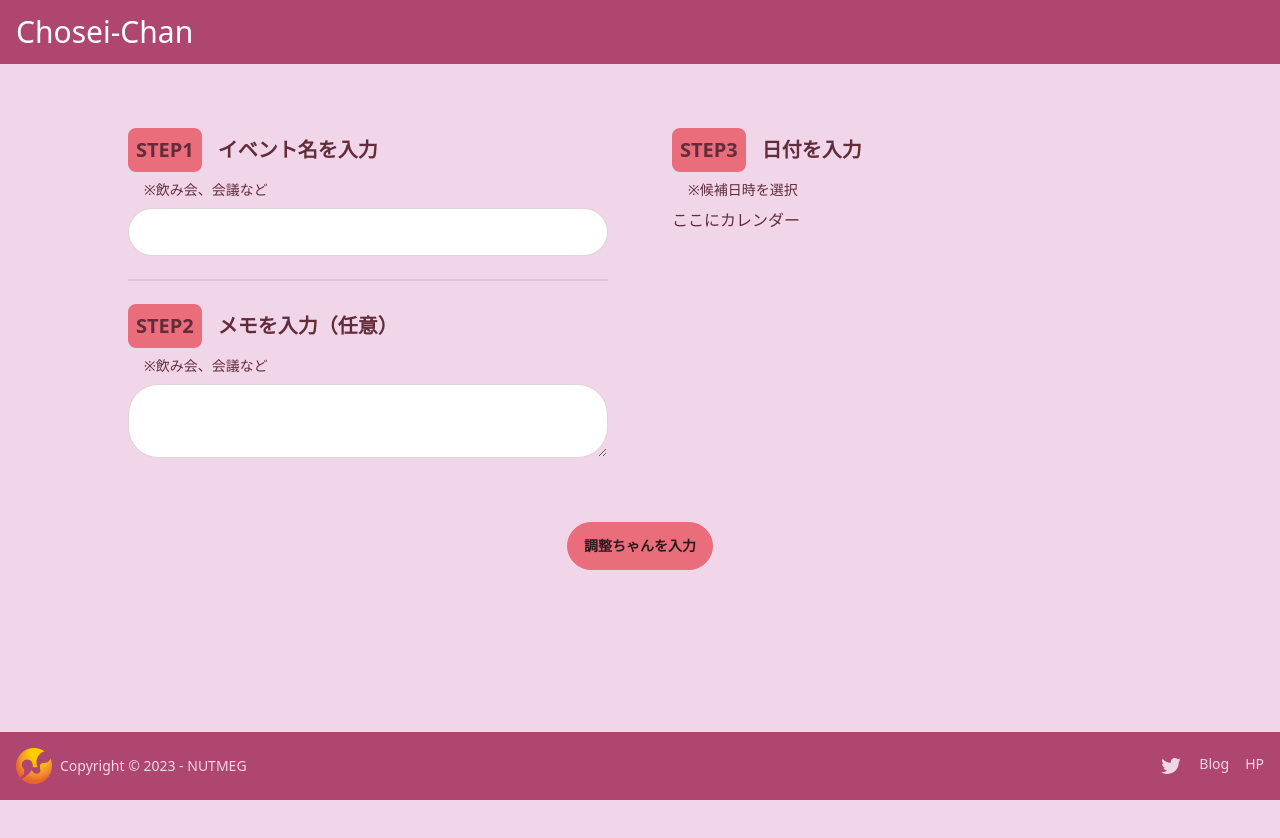
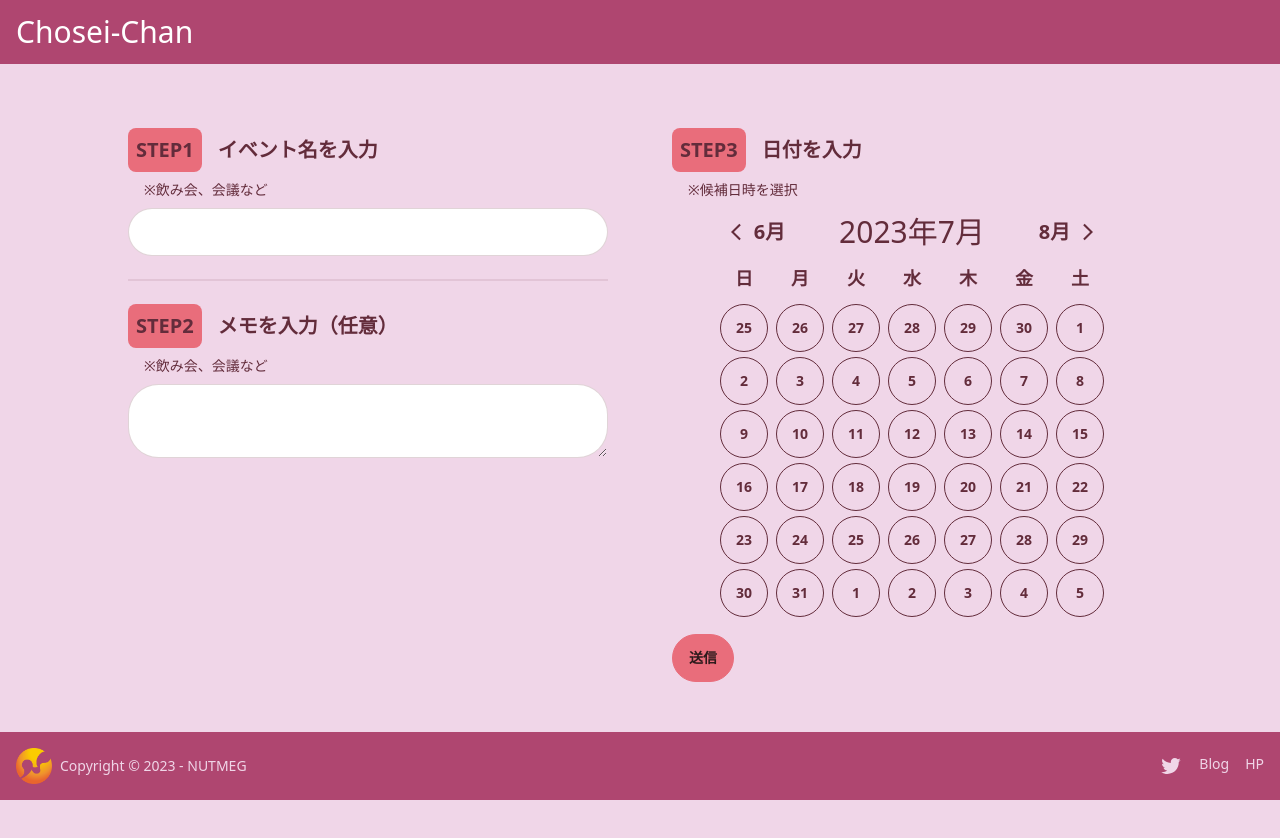
Before and after one commit to NUTFes/chosei-chan, a Next.js app: page / in a window 1280 px wide. Shown: the top 838 px of the page. Before the commit the page ends 800 px from the top, so only its background shows below. Built offline with nearby package versions, Linux system fonts and the light colour scheme.

Commit message:
[fix]カレンダーの追加とレスポンシブ対応

```diff
--- a/src/components/screen/Calender/Calender.tsx
+++ b/src/components/screen/Calender/Calender.tsx
@@ -54,21 +54,27 @@ const Calendar: React.FC<CalenderProps> = ({ onChange }) => {
   }
 
   return (
-    <div className='mx-auto my-2 grid w-2/5 '>
-      <div className='my-2 flex items-center justify-center text-3xl'>
-        <button className='btn btn-ghost mr-auto text-xl' onClick={handlePreviousMonth}>
+    <div className='flex-col'>
+      <div className='flex items-center justify-center text-3xl'>
+        <button
+          className='btn btn-ghost mr-auto p-0 text-lg md:ml-auto md:text-xl'
+          onClick={handlePreviousMonth}
+        >
           <MdArrowBackIosNew /> {getMonth(subMonths(targetMonth, 1)) + 1}月
         </button>
         {format(targetMonth, 'y年M月')}
-        <button className='btn btn-ghost ml-auto text-xl' onClick={handleNextMonth}>
+        <button
+          className='btn btn-ghost ml-auto p-0 text-lg md:mr-auto md:text-xl'
+          onClick={handleNextMonth}
+        >
           {getMonth(addMonths(targetMonth, 1)) + 1}月 <MdArrowForwardIos />
         </button>
       </div>
-      <table>
+      <table className='mx-auto'>
         <thead>
           <tr>
             {['日', '月', '火', '水', '木', '金', '土'].map((day) => (
-              <th key={day} className='py-2'>
+              <th key={day} className='md:p-2 md:text-lg'>
                 {day}
               </th>
             ))}
@@ -81,10 +87,10 @@ const Calendar: React.FC<CalenderProps> = ({ onChange }) => {
                 const unixTime = date.getTime()
                 const isSelected = selectedDates.includes(unixTime)
                 return (
-                  <td key={getDay(date)} className='py-1 text-center'>
+                  <td key={getDay(date)} className='pt-1 text-center md:px-1'>
                     <button
                       onClick={() => handleDateClick(date)}
-                      className={`btn btn-circle btn-outline ${
+                      className={`btn btn-circle btn-outline h-10 min-h-fit w-10 min-w-fit md:btn-md ${
                         isSelected ? 'btn-active' : ''
                       }`}
                     >
--- a/src/pages/index.tsx
+++ b/src/pages/index.tsx
@@ -1,6 +1,7 @@
 import { Button, Input } from '@/components/common'
 import { TextArea } from '@/components/common/TextArea'
 import { MainLayout } from '@/components/layout/MainLayout'
+import { Calender } from '@/components/screen'
 
 export default function Home() {
   return (
@@ -31,7 +32,7 @@ export default function Home() {
               <div className='divider md:hidden' />
             </div>
           </div>
-          <div className='flex flex-col md:w-1/2'>
+          <div className='flex w-full flex-col md:w-1/2'>
             <div className='flex flex-col gap-2'>
               <div className='flex items-center gap-4'>
                 <p className='w-fit rounded-lg bg-primary p-2 text-xl font-semibold'>
@@ -40,7 +41,11 @@ export default function Home() {
                 <p className='text-xl font-semibold'>日付を入力</p>
               </div>
               <p className='ml-4 text-sm'>※候補日時を選択</p>
-              <div>ここにカレンダー</div>
+              <Calender
+                onChange={function (): void {
+                  throw new Error('Function not implemented.')
+                }}
+              />
             </div>
           </div>
         </div>
```
